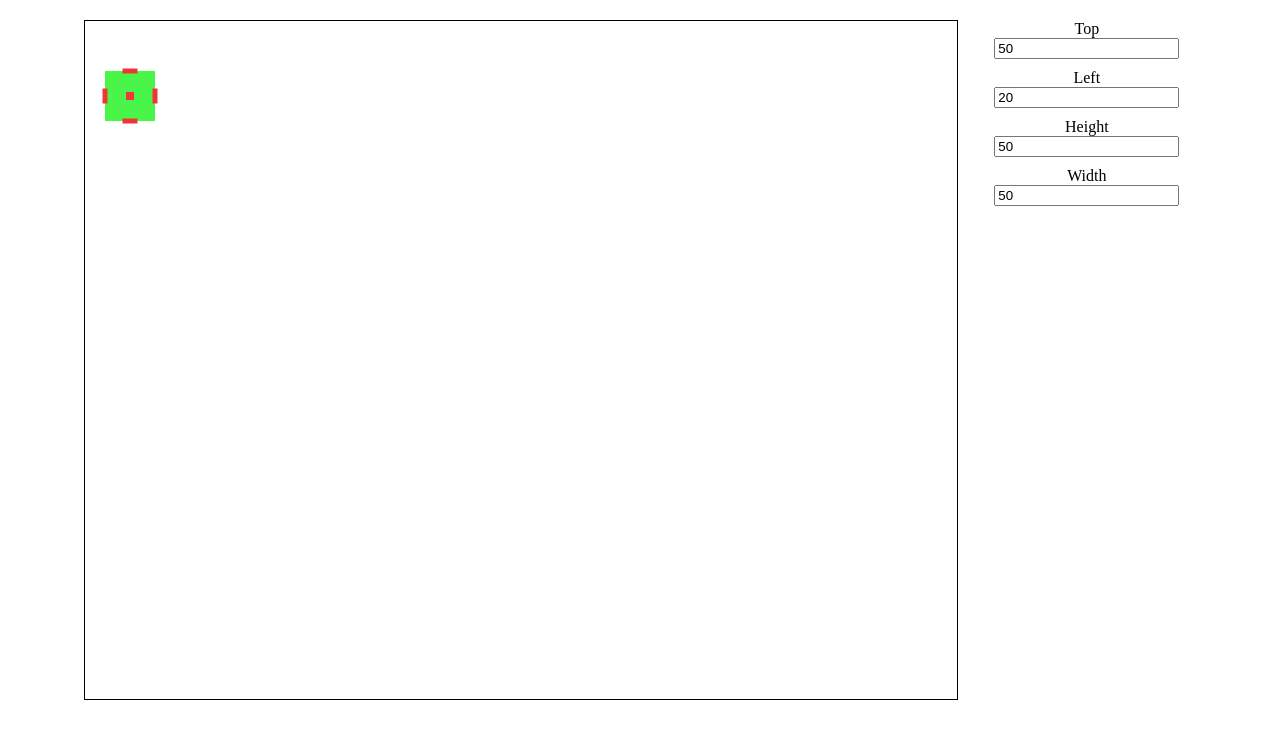
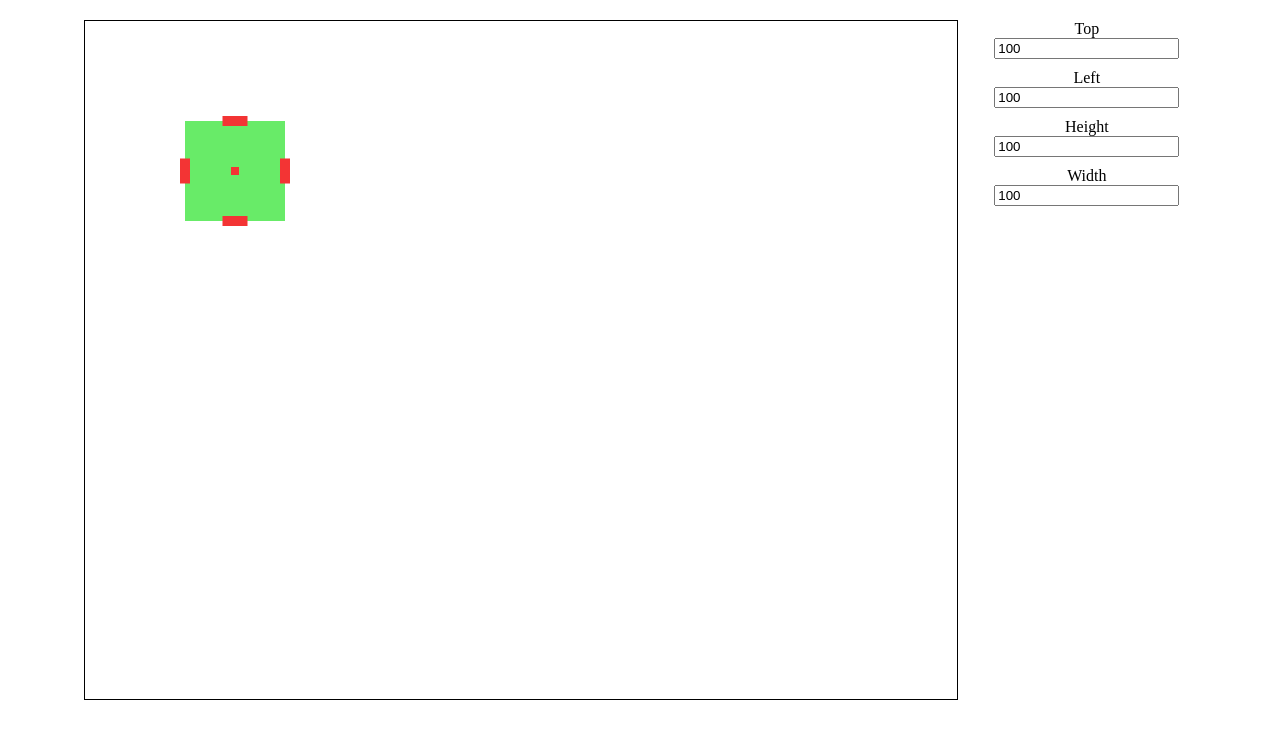
Before and after one commit to elephantMax/block-editor, a Vue app: page / in a window 1280 px wide. Shown: the top 738 px of the page. Built offline with nearby package versions, Linux system fonts and the light colour scheme.

Commit message:
block resize feature

```diff
--- a/src/assets/index.scss
+++ b/src/assets/index.scss
@@ -1,6 +1,6 @@
 $red: rgb(243, 52, 52);
-$stick-width: 15px;
-$stick-height: 5px;
+$stick-width: 25px;
+$stick-height: 10px;
 
 body {
     margin: 0;
@@ -45,7 +45,7 @@ body {
 
     width: 50px;
     height: 50px;
-    background-color: rgb(74, 245, 74);
+    background-color: rgb(104, 235, 104);
 
     &__dot {
         cursor: move;
--- a/src/components/Block.vue
+++ b/src/components/Block.vue
@@ -2,18 +2,42 @@
   <div
     class="block"
     :style="{ width, height, top, left }"
-    @mouseover="mouseOver = true"
+    @mouseover="mouseOverDot = true"
     @mousemove="dotHandler"
-    @mouseleave="mouseLeaveHandler"
   >
-    <span class="block__stick block__stick--top"></span>
-    <span class="block__stick block__stick--left"></span>
-    <span class="block__stick block__stick--right"></span>
-    <span class="block__stick block__stick--bottom"></span>
+    <span
+      class="block__stick block__stick--top"
+      @mousemove.stop="resize('top', $event)"
+      @mousedown.stop="mouseDownStickHandler"
+      @mouseup="mouseDownStick = false"
+      @mouseleave="mouseDownStick = false"
+    >
+    </span>
+    <span
+      class="block__stick block__stick--left"
+      @mousemove.stop="resize('left', $event)"
+      @mousedown.stop="mouseDownStickHandler"
+      @mouseup="mouseDownStick = false"
+      @mouseleave="mouseDownStick = false"
+    ></span>
+    <span
+      class="block__stick block__stick--right"
+      @mousemove.stop="resize('right', $event)"
+      @mousedown.stop="mouseDownStickHandler"
+      @mouseup="mouseDownStick = false"
+      @mouseleave="mouseDownStick = false"
+    ></span>
+    <span
+      class="block__stick block__stick--bottom"
+      @mousemove.stop="resize('bot', $event)"
+      @mousedown.stop="mouseDownStickHandler"
+      @mouseup="mouseDownStick = false"
+      @mouseleave="mouseDownStick = false"
+    ></span>
     <span
       class="block__dot"
-      @mousedown="mouseDownHandler"
-      @mouseup="mouseDown = false"
+      @mousedown="mouseDownDotHandler"
+      @mouseup="mouseDownDot = false"
     ></span>
   </div>
 </template>
@@ -24,22 +48,24 @@ export default {
   props: ["parentData"],
   data() {
     return {
-      mouseOver: false,
-      mouseDown: false,
+      mouseOverDot: false,
+      mouseDownDot: false,
+      mouseOverStick: false,
+      mouseDownStick: false,
     };
   },
   methods: {
-    mouseLeaveHandler() {
-      this.mouseOver = false;
-      this.mouseDown = false;
+    mouseDownDotHandler() {
+      this.mouseDownDot = true;
+      this.mouseOverDot = true;
     },
-    mouseDownHandler() {
-      this.mouseDown = true;
-      this.mouseOver = true;
+    mouseDownStickHandler() {
+      this.mouseDownStick = true;
+      this.mouseOverStick = true;
     },
     dotHandler(e) {
       e.preventDefault();
-      if (this.canMove) {
+      if (this.canDrag) {
         const left =
           e.clientX -
           this.parentData.parentLeft -
@@ -50,6 +76,40 @@ export default {
           this.$store.getters.height / 2;
         this.$store.commit("setTop", top);
         this.$store.commit("setLeft", left);
+      }
+    },
+    resize(direction, e) {
+      e.preventDefault();
+      if (this.canResize) {
+        if (direction === "bot") {
+          const height =
+            e.clientY - this.parentData.parentTop - this.$store.getters.top;
+          this.$store.commit("setHeight", height);
+        } else if (direction === "right") {
+          const width =
+            e.clientX - this.parentData.parentLeft - this.$store.getters.left;
+          this.$store.commit("setWidth", width);
+        } else if (direction === "top") {
+          const height =
+            this.parentData.parentHeight -
+            (this.parentData.parentHeight -
+              (this.$store.getters.top + this.$store.getters.height)) -
+            e.clientY +
+            this.parentData.parentTop;
+          this.$store.commit("setHeight", height);
+          const top = e.clientY - this.parentData.parentTop;
+          this.$store.commit("setTop", top);
+        } else if (direction === "left") {
+          const width =
+            this.parentData.parentWidth -
+            (this.parentData.parentWidth -
+              (this.$store.getters.left + this.$store.getters.width)) -
+            e.clientX +
+            this.parentData.parentLeft;
+          this.$store.commit("setWidth", width);
+          const left = e.clientX - this.parentData.parentLeft;
+          this.$store.commit("setLeft", left);
+        }
       }
     },
   },
@@ -66,8 +126,14 @@ export default {
     width() {
       return `${this.$store.getters.width}px`;
     },
-    canMove() {
-      if (this.mouseDown && this.mouseOver) {
+    canDrag() {
+      if (this.mouseDownDot && this.mouseOverDot) {
+        return true;
+      }
+      return false;
+    },
+    canResize() {
+      if (this.mouseDownStick && this.mouseOverStick) {
         return true;
       }
       return false;
@@ -75,6 +141,3 @@ export default {
   },
 };
 </script>
-
-<style>
-</style>
--- a/src/store/index.js
+++ b/src/store/index.js
@@ -5,10 +5,10 @@ Vue.use(Vuex)
 
 export default new Vuex.Store({
   state: {
-    top: 50,
-    left: 20,
-    height: 50,
-    width: 50,
+    top: 100,
+    left: 100,
+    height: 100,
+    width: 100,
     parentTop: null,
     parentLeft: null,
     parentWidth: null,
```
